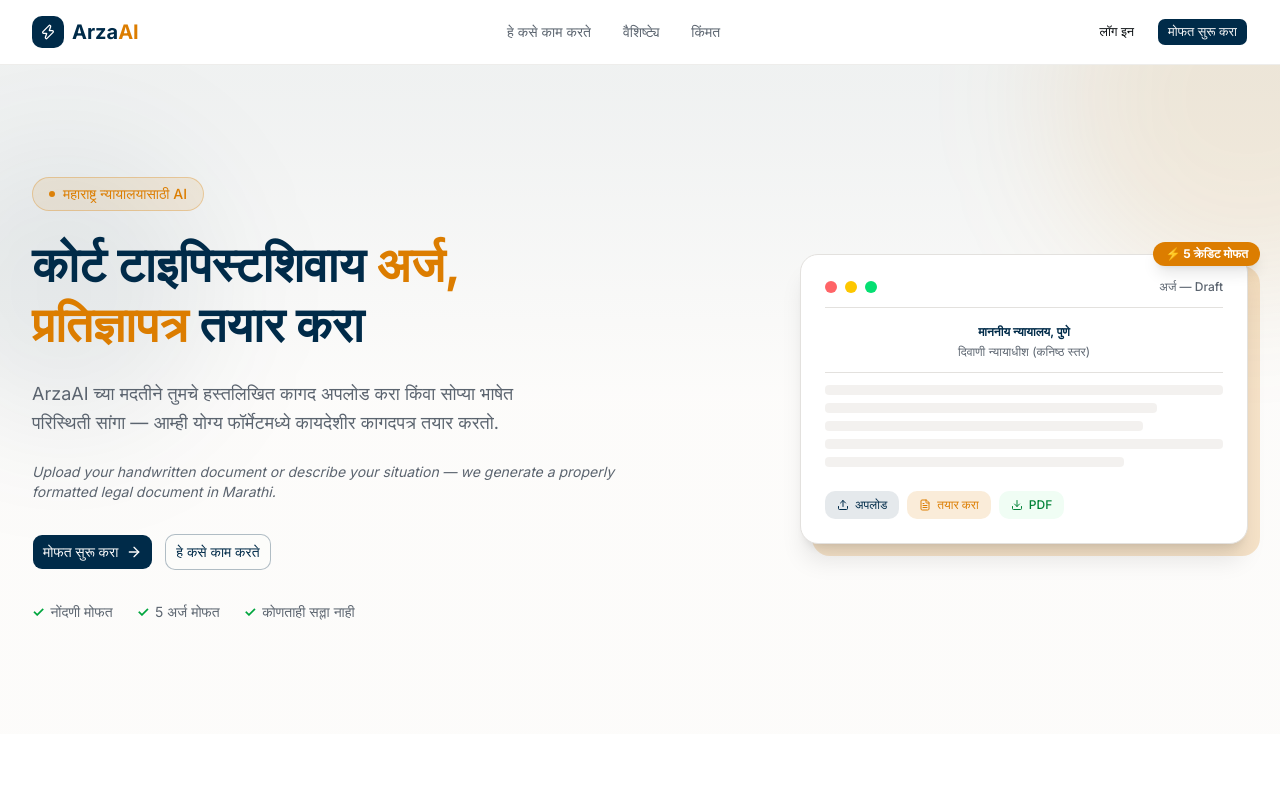
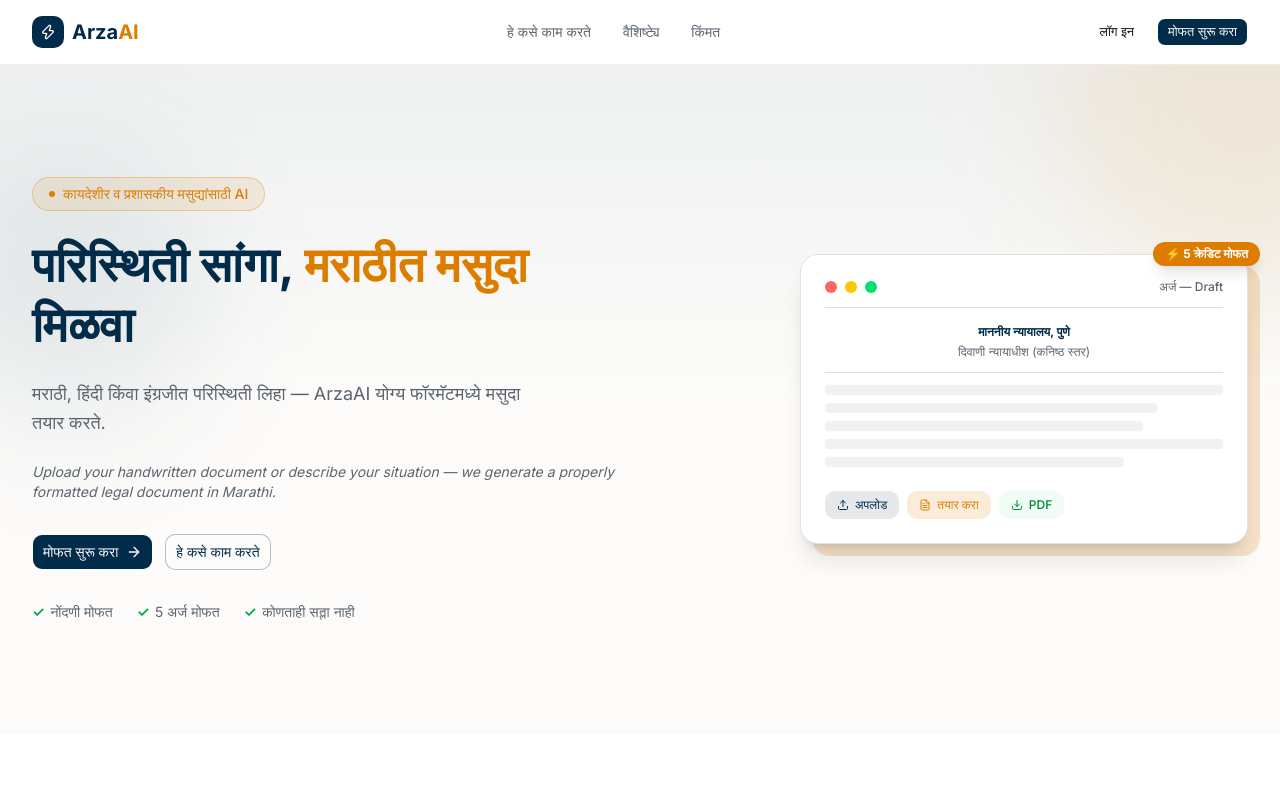
Before and after one commit to sohaildevx/ArzaAi, a Next.js app: page / in a window 1280 px wide. Shown: the top 800 px of the page. Built offline with nearby package versions, Linux system fonts and the light colour scheme.

Commit message:
chore: updated hero section, navbar and readme file.

```diff
--- a/components/landing/hero.tsx
+++ b/components/landing/hero.tsx
@@ -18,19 +18,16 @@
           <div className="flex flex-col gap-6">
             <div className="inline-flex w-fit items-center gap-2 rounded-full border border-accent/30 bg-accent/10 px-4 py-1.5 text-sm font-medium text-accent">
               <span className="h-1.5 w-1.5 rounded-full bg-accent animate-pulse" />
-              महाराष्ट्र न्यायालयासाठी AI
+              कायदेशीर व प्रशासकीय मसुद्यांसाठी AI
             </div>
 
             <h1 className="text-4xl sm:text-5xl font-bold leading-tight text-primary">
-              कोर्ट टाइपिस्टशिवाय{" "}
-              <span className="text-accent">अर्ज, प्रतिज्ञापत्र</span>{" "}
-              तयार करा
+              परिस्थिती सांगा, <span className="text-accent">मराठीत मसुदा</span> मिळवा
             </h1>
 
             <p className="text-lg text-muted-foreground leading-relaxed max-w-lg">
-              ArzaAI च्या मदतीने तुमचे हस्तलिखित कागद अपलोड करा किंवा सोप्या
-              भाषेत परिस्थिती सांगा — आम्ही योग्य फॉर्मेटमध्ये कायदेशीर
-              कागदपत्र तयार करतो.
+              मराठी, हिंदी किंवा इंग्रजीत परिस्थिती लिहा — ArzaAI योग्य फॉरमॅटमध्ये
+              मसुदा तयार करते.
             </p>
 
             <p className="text-sm text-muted-foreground italic">
--- a/components/landing/navbar.tsx
+++ b/components/landing/navbar.tsx
@@ -66,10 +66,10 @@
           </Link>
           <div className="pt-2 flex flex-col gap-2">
             <Button variant="outline" size="sm" asChild className="w-full">
-              <Link href="/login">लॉग इन</Link>
+              <Link href="/sign-in">लॉग इन</Link>
             </Button>
             <Button size="sm" className="w-full bg-primary" asChild>
-              <Link href="/signup">मोफत सुरू करा</Link>
+              <Link href="/sign-up">मोफत सुरू करा</Link>
             </Button>
           </div>
         </div>
```
Also changed, not shown: public/images/Landing.png, 1 other file (tests, documents, lock files or other folders).
